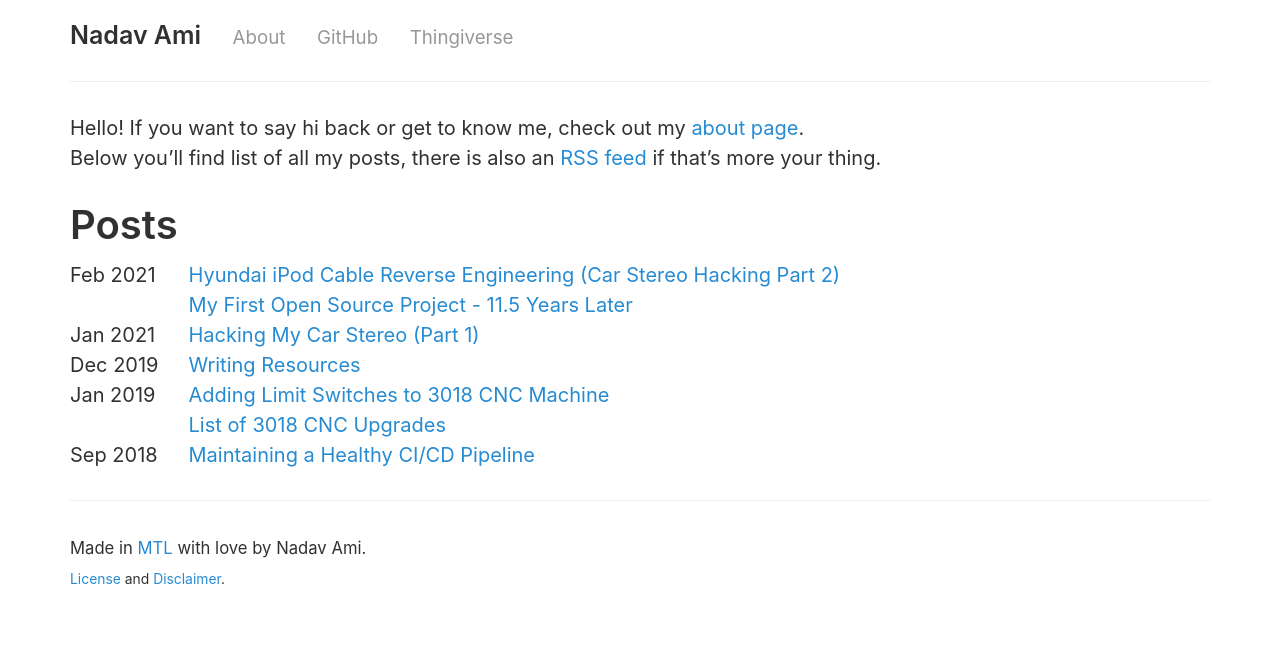
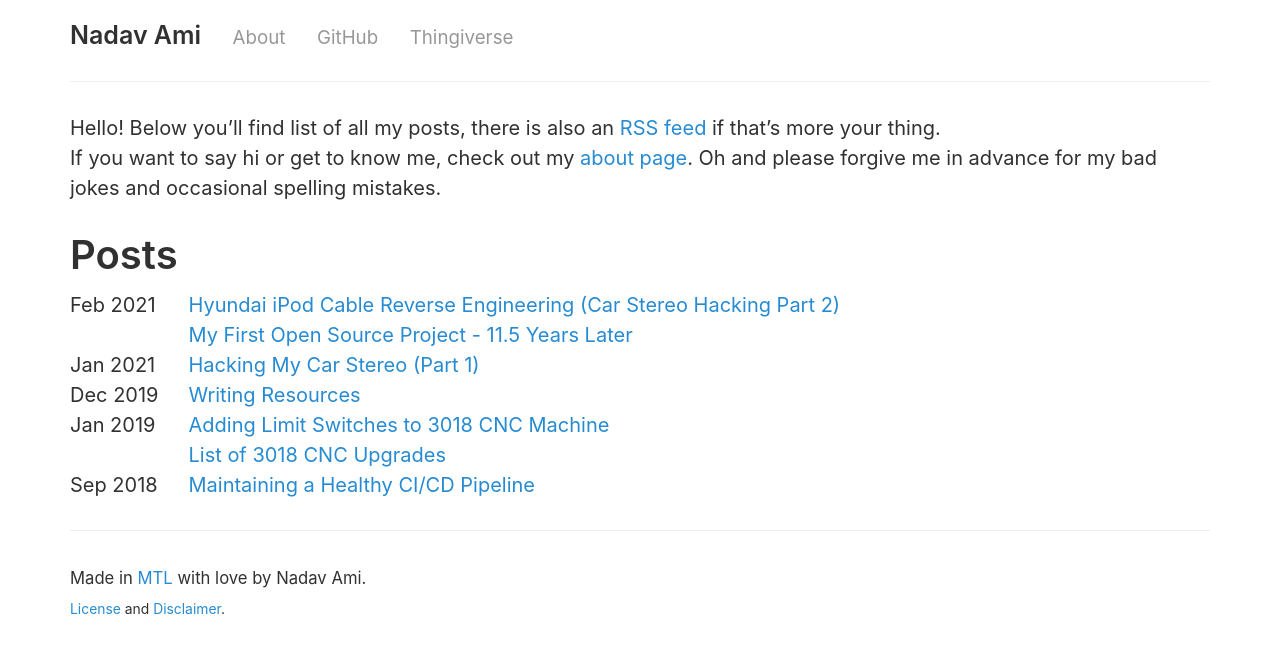
Before and after one commit to nadavami/nadavami.github.io, a Jekyll site: the page built from index.md, in a window 1280 px wide. Shown: the top 653 px of the page. Built offline with Jekyll 4.4.1, drawn with Linux system fonts in a browser that asks for light colours.

Commit message:
Update home page blurb because I like it better this way

```diff
--- a/index.md
+++ b/index.md
@@ -3,8 +3,8 @@
 title: Home
 ---
 
-Hello! If you want to say hi back or get to know me, check out my [about page]({{site.base_url }}{% link about.md %}).
-Below you'll find list of all my posts, there is also an [RSS feed]({{site.base_url }}{% link atom.xml %}) if that's more your thing.
+Hello! Below you'll find list of all my posts, there is also an [RSS feed]({{site.base_url }}{% link atom.xml %}) if that's more your thing.
+If you want to say hi or get to know me, check out my [about page]({{site.base_url }}{% link about.md %}). Oh and please forgive me in advance for my bad jokes and occasional spelling mistakes.
 
 # Posts
 <dl>
```
